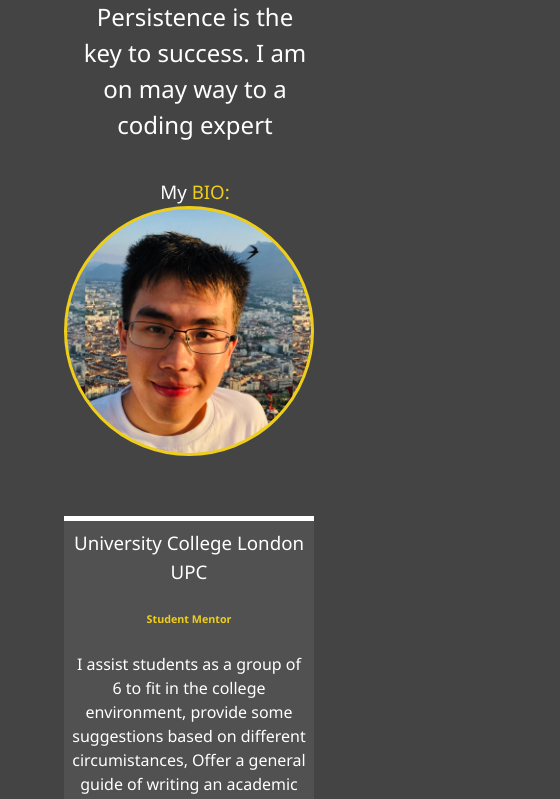
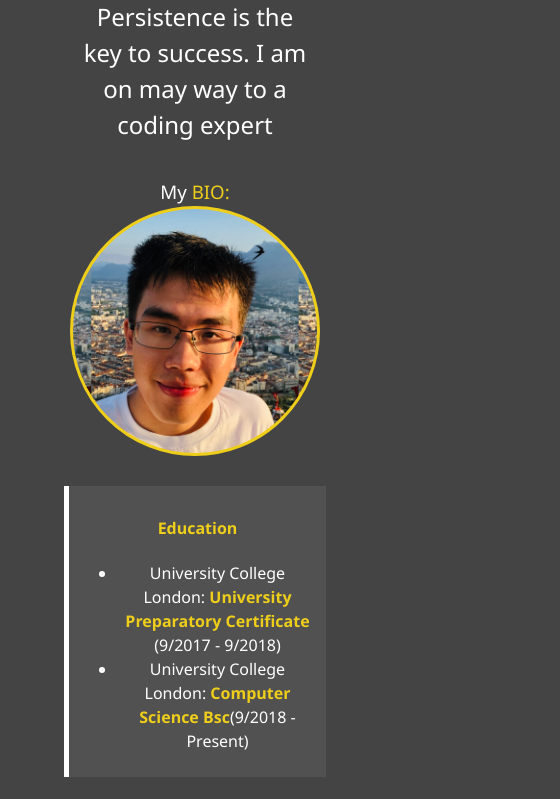
Before and after one commit to YangtaoGe518/JardinDesCodes, a website: page dist/about.html in a window 390 px wide. Shown: the part 276-1075 px from the top of the page, 560 px wide, since content can reach past the window. Drawn offline with Linux system fonts and the light colour scheme.

Commit message:
screen adaptor for about page

```diff
--- a/scss/_mobile.scss
+++ b/scss/_mobile.scss
@@ -31,7 +31,9 @@
         .about-info {
             grid-template-areas:
                 'bioimg'
-                'bio'
+                'education'
+                'skills'
+                'language'
                 'job1'
                 'job2'
                 'job3';
```
Also changed, not shown: dist/css/main.css.
